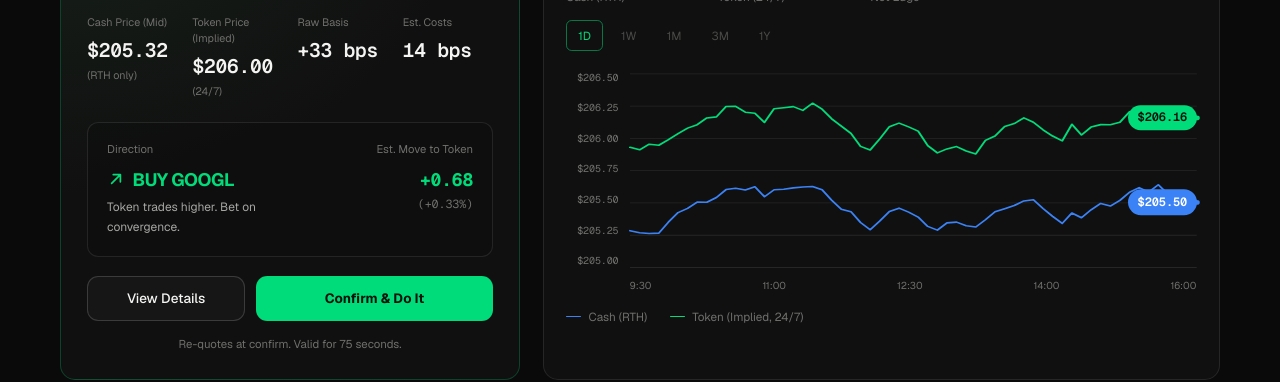
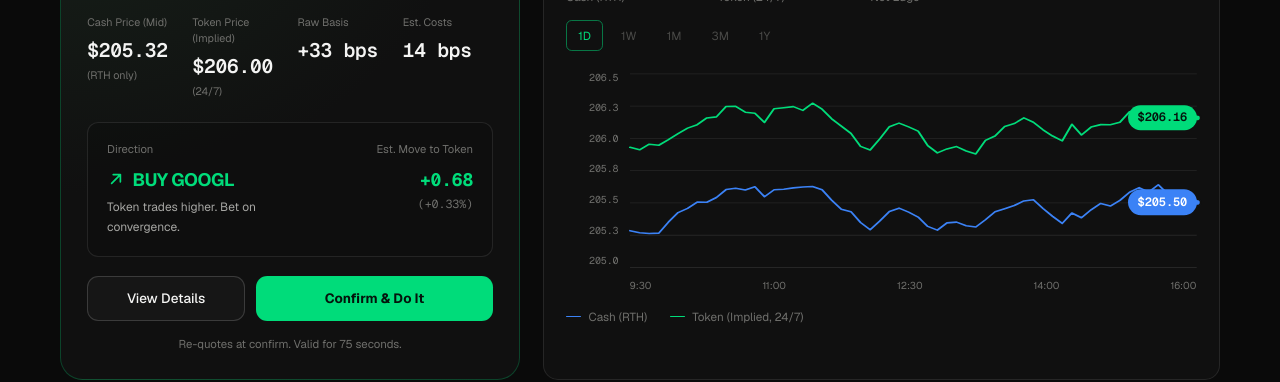
Before and after one commit to harwarl/parity, a Next.js app in the folder frontend/: page /dashboard in a window 1280 px wide. Shown: the part 385-767 px from the top of the page. Built offline with nearby package versions, Linux system fonts and the light colour scheme.

Commit message:
refactor: update formatting in CashTokenChart and SignalCard components for consistency

```diff
--- a/frontend/components/dashboard/CashTokenChart.tsx
+++ b/frontend/components/dashboard/CashTokenChart.tsx
@@ -168,7 +168,7 @@
           <div className="mt-4 flex gap-3">
             <div className="tnum flex w-14 shrink-0 flex-col justify-between py-1 text-right text-[10px] text-text-mute">
               {ticks.map((t, i) => (
-                <span key={i}>{fmtPrice(t)}</span>
+                <span key={i}>{fmtAxis(t)}</span>
               ))}
             </div>
 
--- a/frontend/components/dashboard/SignalCard.tsx
+++ b/frontend/components/dashboard/SignalCard.tsx
@@ -52,7 +52,7 @@
 
   return (
     <div
-      className={`relative overflow-hidden rounded-2xl border p-6 sm:p-7 ${
+      className={`relative flex h-full flex-col overflow-hidden rounded-3xl border p-6 sm:p-7 ${
         tone === "green"
           ? "border-green/25"
           : tone === "halt"
```
